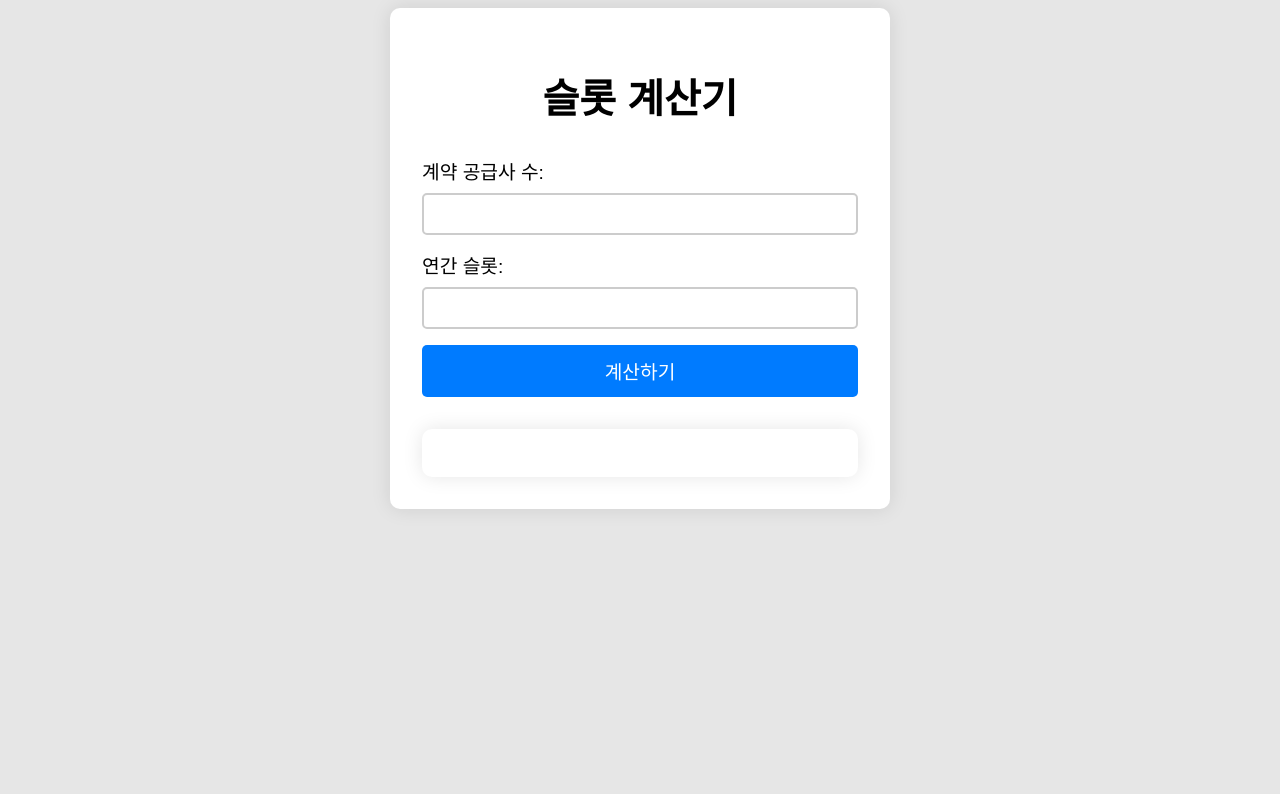
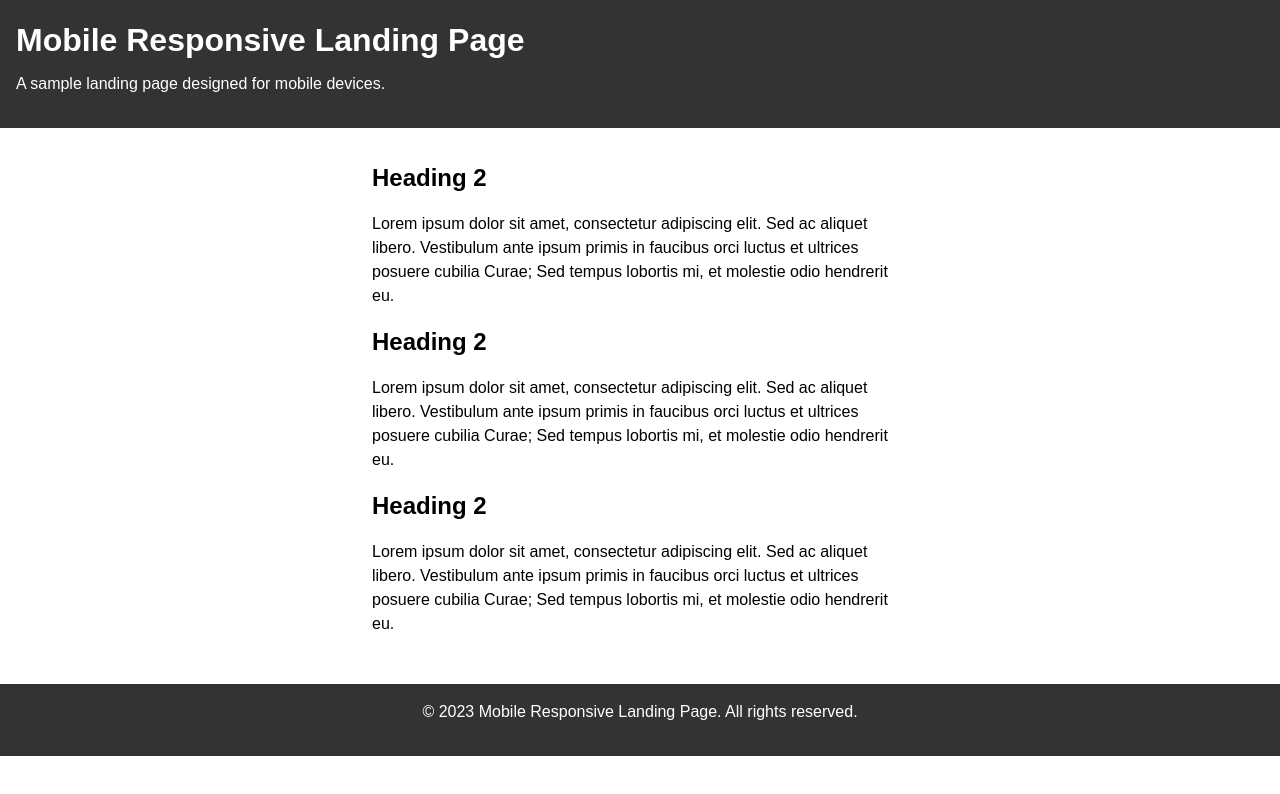
Before and after one commit to solarone01/daehee, a plain HTML site: page index.html in a window 1280 px wide. Drawn offline with Linux system fonts and the light colour scheme.

Commit message:
Update index.html

```diff
--- a/index.html
+++ b/index.html
@@ -1,27 +1,95 @@
 <!DOCTYPE html>
-<html lang="ko">
+<html>
 <head>
 	<meta charset="UTF-8">
 	<meta name="viewport" content="width=device-width, initial-scale=1.0">
-    <title>슬롯 계산기</title>
-    <link rel="stylesheet" href="style.css">
+	<title>Mobile Responsive Landing Page</title>
+	<style>
+		/* Reset default styles */
+		* {
+			margin: 0;
+			padding: 0;
+			box-sizing: border-box;
+		}
+
+		body {
+			font-family: Arial, sans-serif;
+			line-height: 1.5;
+		}
+
+		/* Header styles */
+		header {
+			background-color: #333;
+			color: #fff;
+			padding: 1rem;
+		}
+
+		h1 {
+			font-size: 2rem;
+			margin-bottom: 0.5rem;
+		}
+
+		/* Main content styles */
+		.container {
+			max-width: 600px;
+			margin: 0 auto;
+			padding: 2rem;
+		}
+
+		h2 {
+			font-size: 1.5rem;
+			margin-bottom: 1rem;
+		}
+
+		p {
+			margin-bottom: 1rem;
+		}
+
+		/* Footer styles */
+		footer {
+			background-color: #333;
+			color: #fff;
+			padding: 1rem;
+			text-align: center;
+		}
+
+		@media screen and (max-width: 600px) {
+			/* Adjust styles for smaller screens */
+			h1 {
+				font-size: 1.5rem;
+			}
+
+			h2 {
+				font-size: 1.2rem;
+			}
+
+			.container {
+				padding: 1rem;
+			}
+		}
+	</style>
 </head>
 <body>
+	<header>
+		<h1>Mobile Responsive Landing Page</h1>
+		<p>A sample landing page designed for mobile devices.</p>
+	</header>
+
+	<main>
 		<div class="container">
-      <h1>슬롯 계산기</h1>
-      <form id="slot-form">
-        <div class="form-group">
-          <label for="suppliers">계약 공급사 수:</label>
-          <input type="number" id="suppliers" name="suppliers" required>
+			<h2>Heading 2</h2>
+			<p>Lorem ipsum dolor sit amet, consectetur adipiscing elit. Sed ac aliquet libero. Vestibulum ante ipsum primis in faucibus orci luctus et ultrices posuere cubilia Curae; Sed tempus lobortis mi, et molestie odio hendrerit eu.</p>
+
+			<h2>Heading 2</h2>
+			<p>Lorem ipsum dolor sit amet, consectetur adipiscing elit. Sed ac aliquet libero. Vestibulum ante ipsum primis in faucibus orci luctus et ultrices posuere cubilia Curae; Sed tempus lobortis mi, et molestie odio hendrerit eu.</p>
+
+			<h2>Heading 2</h2>
+			<p>Lorem ipsum dolor sit amet, consectetur adipiscing elit. Sed ac aliquet libero. Vestibulum ante ipsum primis in faucibus orci luctus et ultrices posuere cubilia Curae; Sed tempus lobortis mi, et molestie odio hendrerit eu.</p>
 		</div>
-        <div class="form-group">
-          <label for="slots">연간 슬롯:</label>
-          <input type="number" id="slots" name="slots" required>
-        </div>
-        <button type="submit">계산하기</button>
-      </form>
-      <div id="result"></div>
-    </div>
-    <script src="app.js"></script>
+	</main>
+
+	<footer>
+		<p>&copy; 2023 Mobile Responsive Landing Page. All rights reserved.</p>
+	</footer>
 </body>
 </html>
```
Lines whose indentation alone changed are shown as unchanged.
